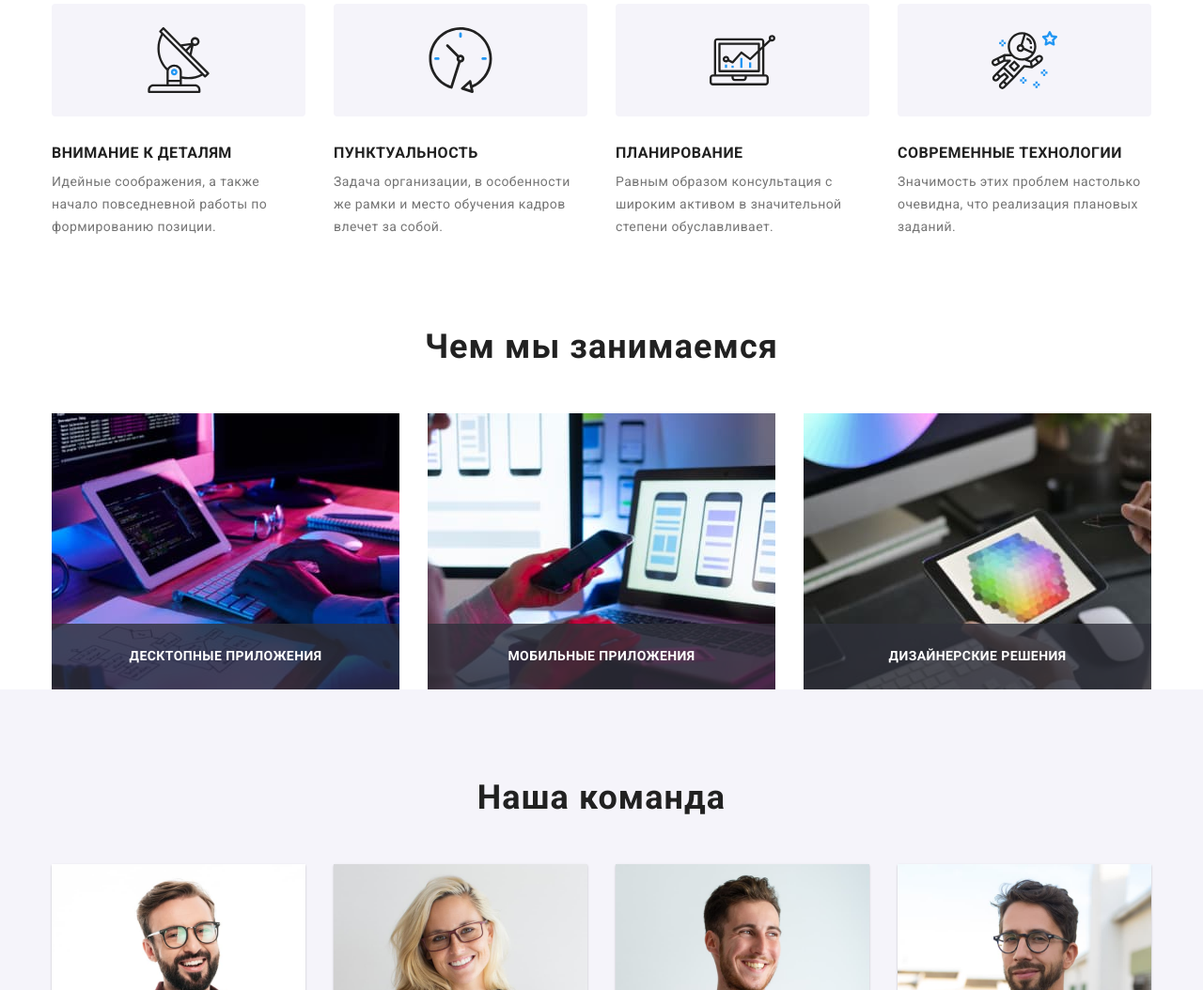
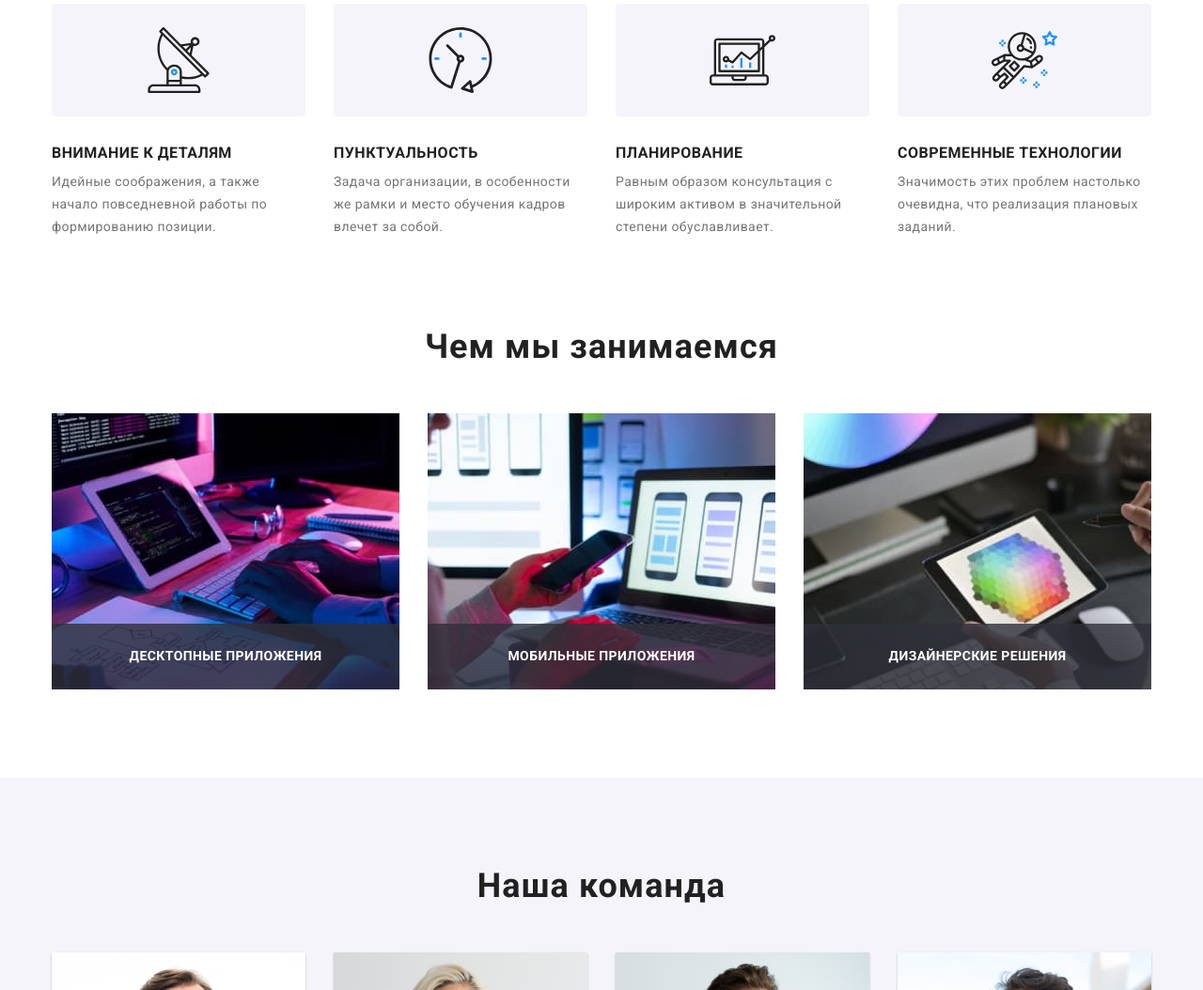
Before and after one commit to IhorLyskov/goit-markup-hw-07, a plain HTML site: page index.html in a window 1280 px wide. Shown: the part 771-1825 px from the top of the page at 94% size. Drawn offline with nearby package versions, Linux system fonts and the light colour scheme.

Commit message:
Update index.html

```diff
--- a/index.html
+++ b/index.html
@@ -109,7 +109,7 @@
       </section>
 
       <!-- Чем мы занимаемся -->
-      <section class="section section__padding-bottom">
+      <section class="section section--padding-bottom">
         <div class="container">
           <h2 class="section__title">Чем мы занимаемся</h2>
           <ul class="work">
```
